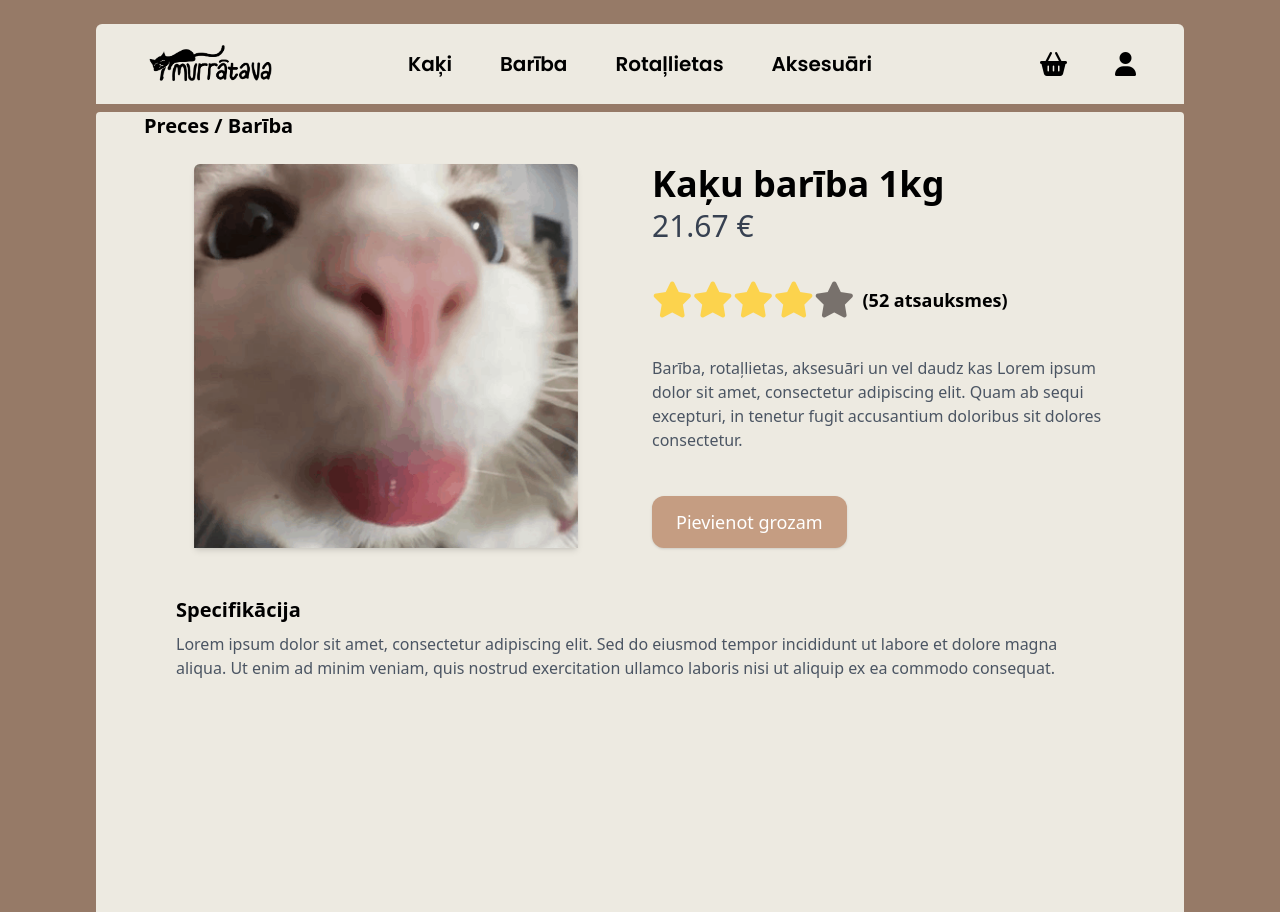
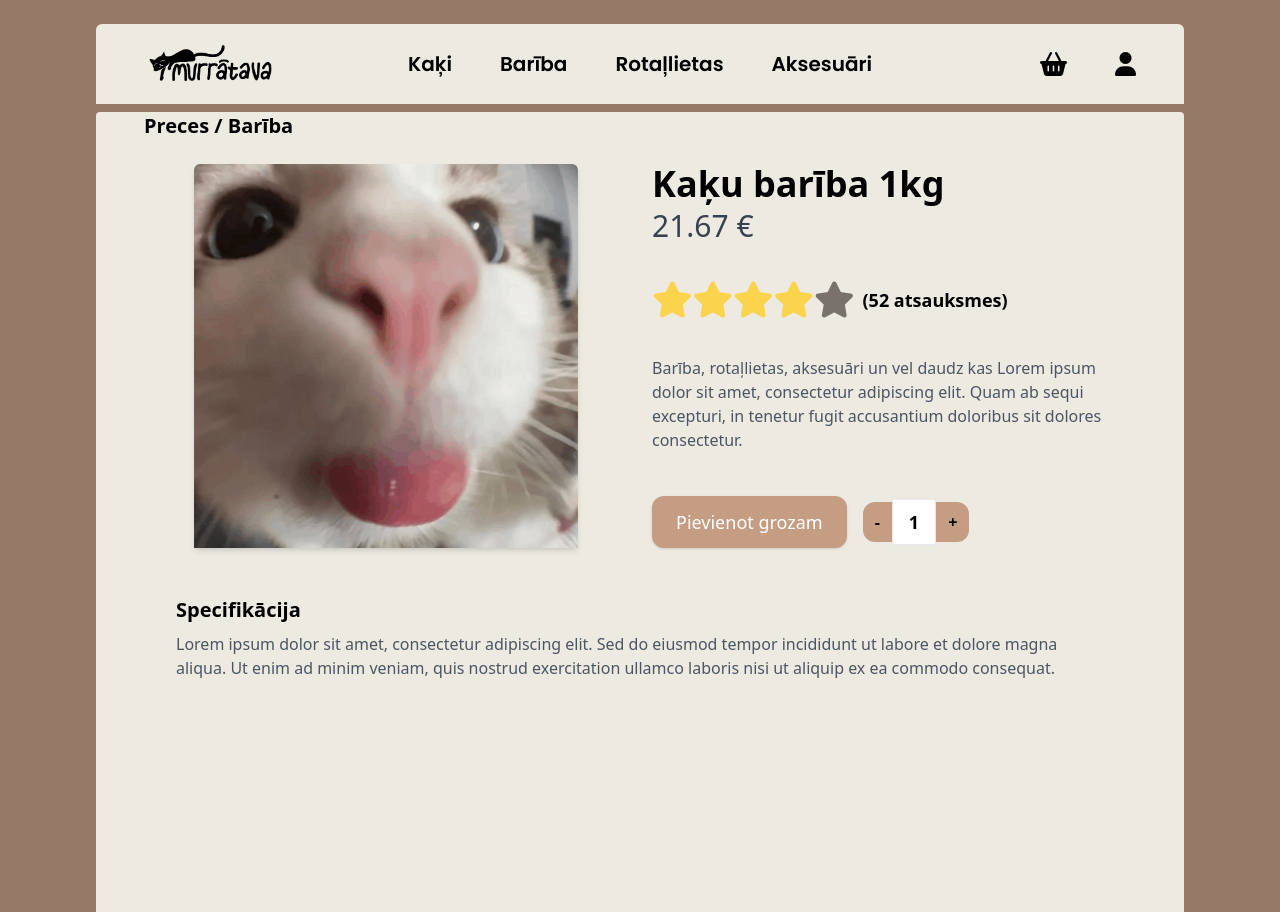
Before and after one commit to ZeUltimatey/PROkrastin-cija, a React (Create React App) app in the folder react-app/: page / in a window 1280 px wide. Built offline with nearby package versions, Linux system fonts and the light colour scheme; a web font is replaced by a local one.

Commit message:
Buttons for product quantity, breadcrumbs

```diff
--- /dev/null
+++ b/react-app/src/components/product/product-details/Breadcrumbs.tsx
@@ -0,0 +1,7 @@
+export const Breadcrumbs = () => {
+    return (
+          <div className="text-base lg:text-xl mt-4 lg:mt-2 font-semibold">
+            Preces / Barība
+          </div>
+    );
+}
--- a/react-app/src/components/product/product-details/BuyButton.tsx
+++ b/react-app/src/components/product/product-details/BuyButton.tsx
@@ -1,9 +1,43 @@
+import { useState } from "react";
+
 export const BuyButton = () => {
+  const [count, setCount] = useState(1);
+
+  const countPluss = () => {
+    setCount(count + 1);
+  };
+
+  const countMinus = () => {
+    if (count > 1) {
+      setCount(count - 1);
+    }
+  };
+
   return (
-    <div className="mt-6 text-left">
+    <div className="mt-6 text-left flex items-center">
       <button className="bg-[#C59D82] text-white px-6 py-3 text-lg rounded-xl shadow hover:bg-[#b38b6f]">
         Pievienot grozam
       </button>
+
+      <div className="ml-4 flex items-center">
+        <button
+          onClick={countMinus}
+          className="bg-[#C59D82] text-black font-bold px-3 py-2 rounded-l-xl hover:bg-[#b38b6f]"
+        >
+          -
+        </button>
+
+        <div className="bg-white border font-semibold px-4 py-2 text-lg text-center">
+          {count}
+        </div>
+
+        <button
+          onClick={countPluss}
+          className="bg-[#C59D82] text-black font-bold px-3 py-2 rounded-r-xl hover:bg-[#b38b6f]"
+        >
+          +
+        </button>
+      </div>
     </div>
   );
 };
--- a/react-app/src/components/product/product-details/ProductDetails.tsx
+++ b/react-app/src/components/product/product-details/ProductDetails.tsx
@@ -1,13 +1,12 @@
 import { ProductImage } from "./ProductImage";
 import { ProductInfo } from "./ProductInfo";
 import { ProductSpecification } from "./ProductSpecification";
-
+import { Breadcrumbs } from "./Breadcrumbs";
 
 export const ProductDetails = () => {
   return (
     <div className="h-screen bg-[#EDEAE1] rounded-t px-4 sm:px-8 lg:px-12 mt-1">
-      <div className="text-base lg:text-xl mt-4 lg:mt-2 font-semibold">Preces / Barība</div>
-
+      <Breadcrumbs />
       <div className="mt-6 flex flex-col lg:flex-row lg:space-x-6">
         <ProductImage />
         <ProductInfo />
```
